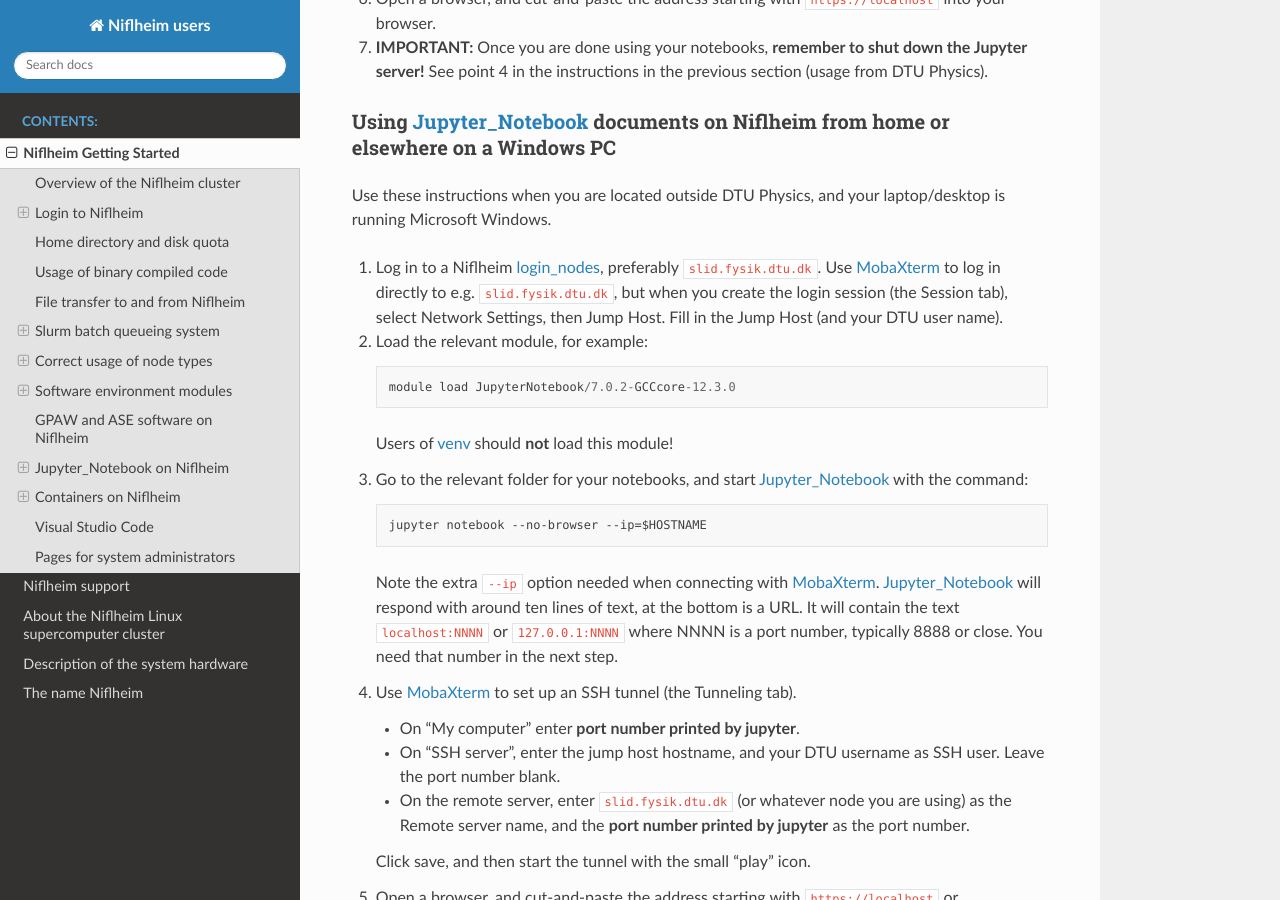
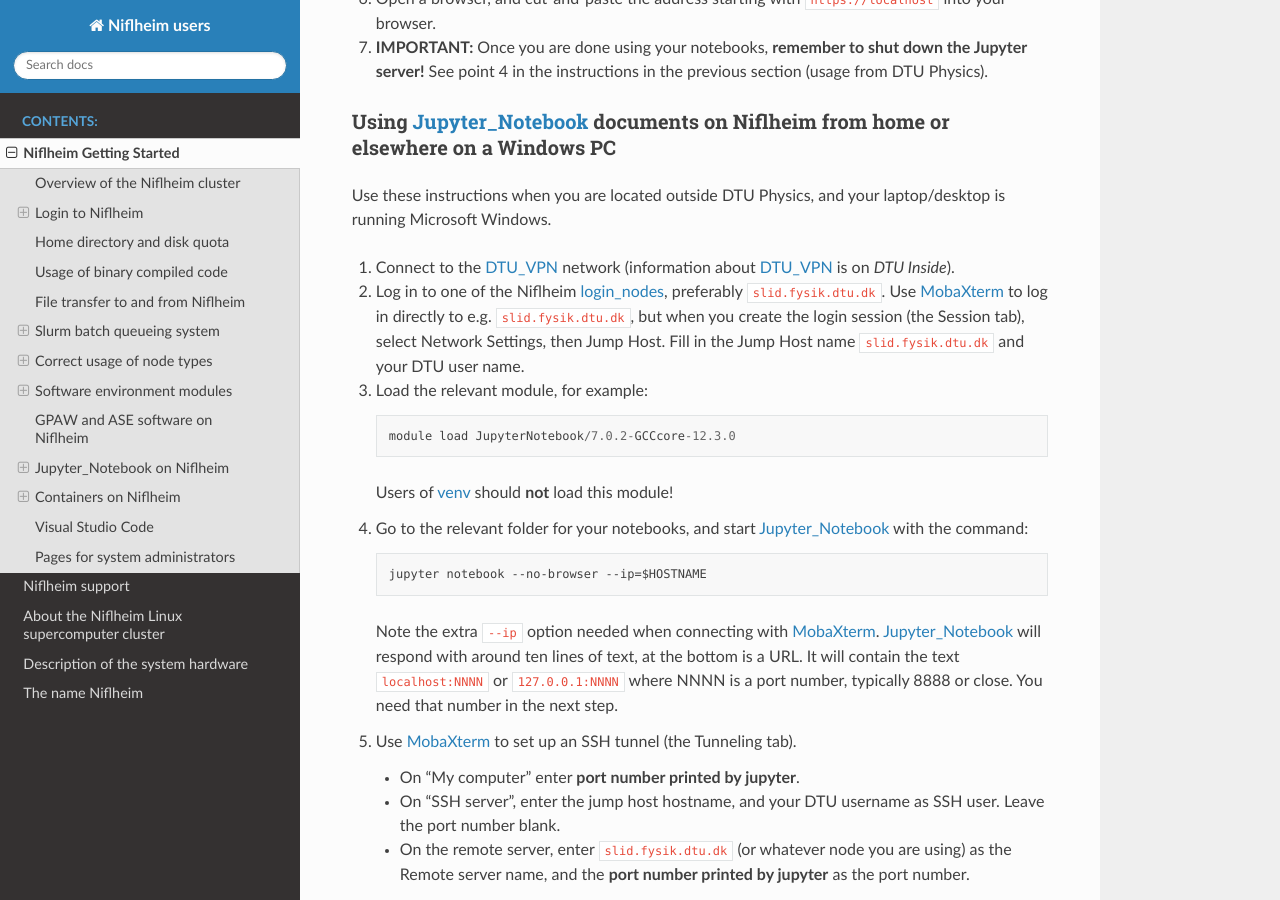
Before and after one commit to OleHolmNielsen/Niflheim_users, a Sphinx documentation site: the page built from docs/Niflheim_Getting_Started.rst, in a window 1280 px wide and 900 px high, scrolled down 19455 px. Built offline with Sphinx 7.4.7 and the Read the Docs theme 3.1.0, drawn with Linux system fonts in a browser that asks for light colours.

Commit message:
Jupyter notebook jump host

```diff
--- a/docs/Niflheim_Getting_Started.rst
+++ b/docs/Niflheim_Getting_Started.rst
@@ -947,19 +947,22 @@
 Using Jupyter_Notebook_ documents on Niflheim from home or elsewhere on a Windows PC
 ----------------------------------------------------------------------------------------
 
-Use these instructions when you are located outside DTU Physics, and your laptop/desktop
-is running Microsoft Windows.
+Use these instructions when you are located outside DTU Physics,
+and your laptop/desktop is running Microsoft Windows.
 
-1. Log in to a Niflheim login_nodes_, preferably ``slid.fysik.dtu.dk``.
-   Use MobaXterm_ to log in directly to e.g. ``slid.fysik.dtu.dk``, but when you create the login session (the Session tab), select Network Settings, then Jump Host.  Fill in the Jump Host (and your DTU user name).
+1. Connect to the DTU_VPN_ network (information about DTU_VPN_ is on *DTU Inside*).
 
-2. Load the relevant module, for example::
+2. Log in to one of the Niflheim login_nodes_, preferably ``slid.fysik.dtu.dk``.
+   Use MobaXterm_ to log in directly to e.g. ``slid.fysik.dtu.dk``, but when you create the login session (the Session tab), select Network Settings, then Jump Host.
+   Fill in the Jump Host name ``slid.fysik.dtu.dk`` and your DTU user name.
+
+3. Load the relevant module, for example::
 
      module load JupyterNotebook/7.0.2-GCCcore-12.3.0
 
    Users of venv_ should **not** load this module!
 
-3. Go to the relevant folder for your notebooks, and start Jupyter_Notebook_ with the command::
+4. Go to the relevant folder for your notebooks, and start Jupyter_Notebook_ with the command::
 
       jupyter notebook --no-browser --ip=$HOSTNAME
 
```
Also changed, not shown: other parts of docs/Niflheim_Getting_Started.rst (+3 -3 lines).
